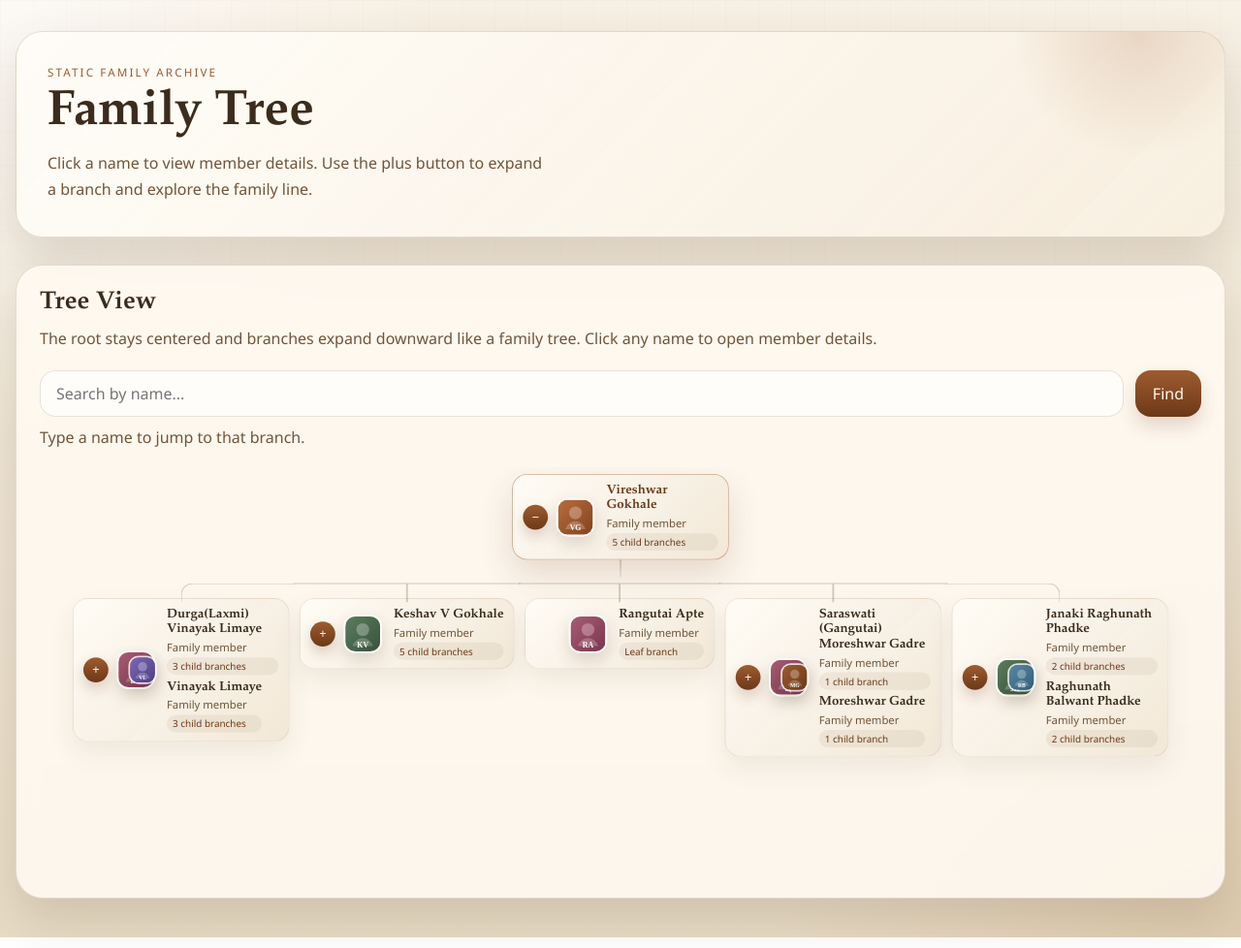
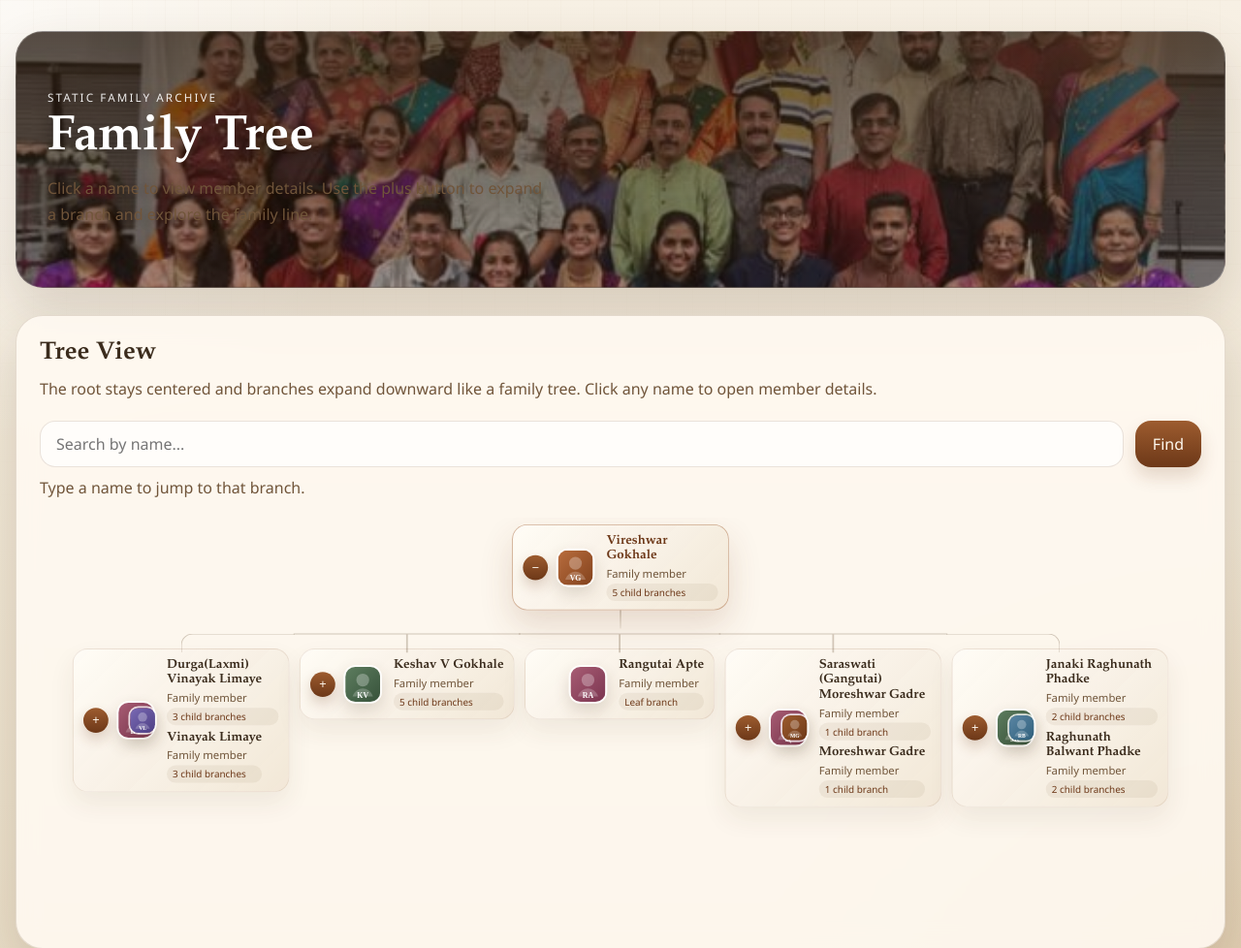
Before and after one commit to advaitujoshi/gokhale_familytree, a plain HTML site: page index.html in a window 1280 px wide. Shown: the top 978 px of the page at 97% size. Drawn offline with Linux system fonts and the light colour scheme.

Commit message:
Add family photo as hero background with premium overlay

```diff
--- a/styles.css
+++ b/styles.css
@@ -53,13 +53,33 @@ body::before {
   position: relative;
   overflow: hidden;
   margin-bottom: 28px;
-  padding: 34px 32px;
-  border: 1px solid var(--border);
+  padding: 60px 32px;
+  border: 1px solid rgba(255, 255, 255, 0.2);
   border-radius: var(--radius-lg);
   background:
-    linear-gradient(135deg, rgba(255, 253, 248, 0.96), rgba(247, 237, 221, 0.88)),
-    var(--surface);
+    linear-gradient(rgba(45, 29, 13, 0.72), rgba(45, 29, 13, 0.45)),
+    url("images/Family_photo.jpeg");
+  background-size: cover;
+  background-position: center 30%;
   box-shadow: var(--shadow);
+  color: #ffffff;
+  text-shadow: 0 2px 12px rgba(0, 0, 0, 0.3);
+}
+
+.hero .eyebrow {
+  color: rgba(255, 255, 255, 0.9);
+}
+
+.hero h1 {
+  color: #ffffff;
+}
+
+.hero-copy {
+  max-width: 56ch;
+  margin: 14px 0 0;
+  color: rgba(255, 255, 255, 0.88);
+  font-size: 1.1rem;
+  line-height: 1.7;
 }
 
 .hero::after {
```
